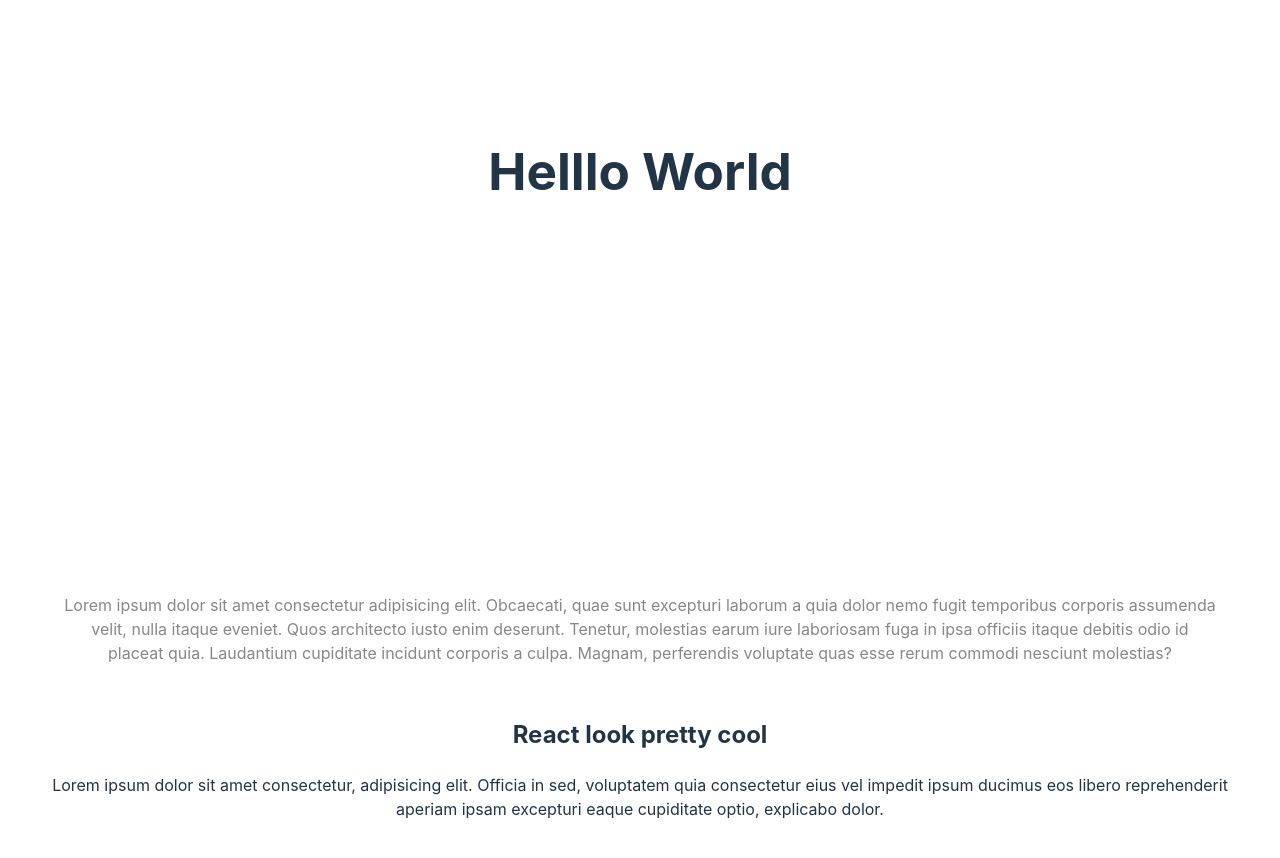
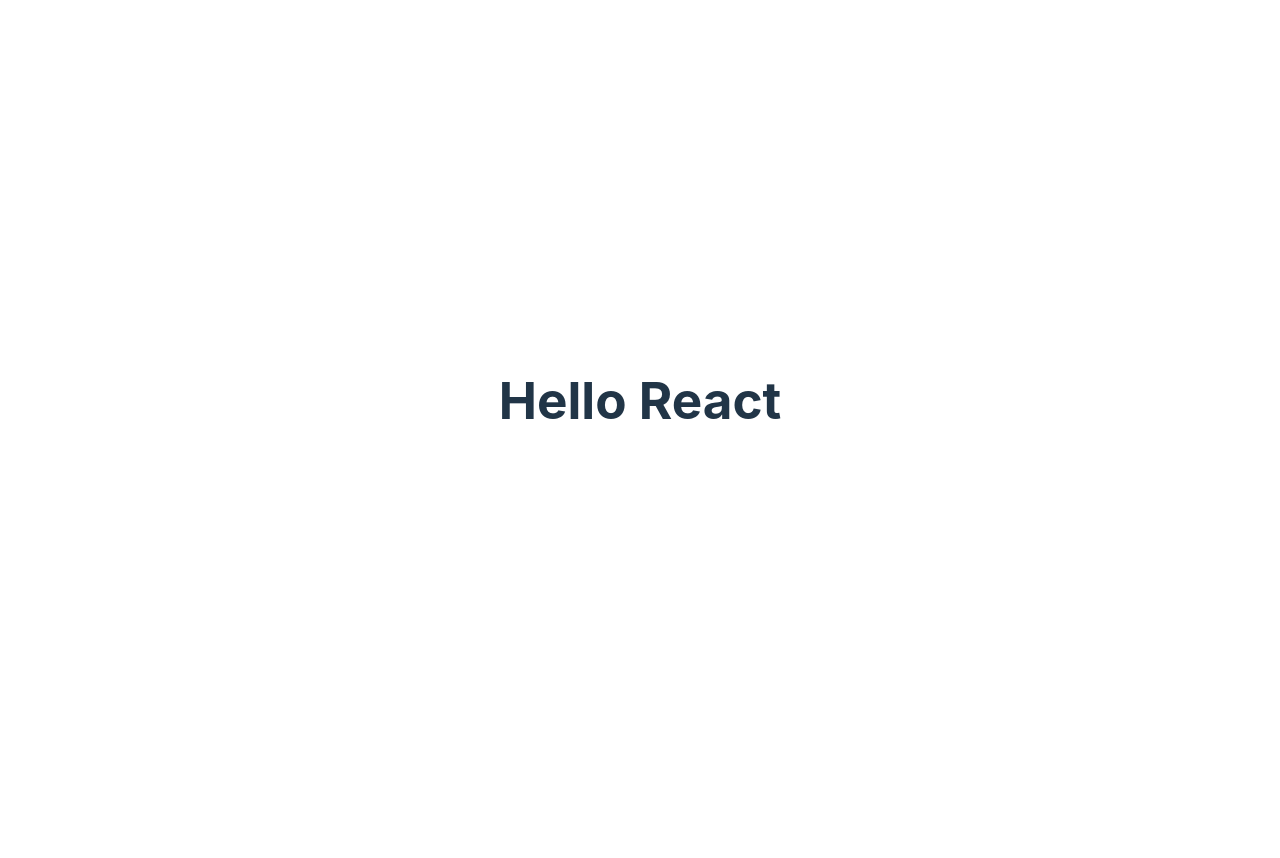
Before and after one commit to dgonc/Pokedex, a React (Vite) app: page / in a window 1280 px wide. Shown: the top 858 px of the page. After the commit the page ends 800 px from the top, so only its background shows below. Built offline with nearby package versions, Linux system fonts and the light colour scheme.

Commit message:
create MyTitle

```diff
--- a/src/App.jsx
+++ b/src/App.jsx
@@ -1,12 +1,15 @@
-import Hello from './Hello';
+import MyTitle from './components/MyTitle';
 
 import './App.css'
 
 function App() {
 
 
-  return Hello();
-
+  return (
+  <div>
+    <MyTitle />
+  </div>
+  );
 }
 
 export default App
--- a/src/Hello.jsx
+++ /dev/null
@@ -1,13 +0,0 @@
-function Hello () {
-    return (
-        <>
-        <h1 class="logo">Helllo World</h1>
-        <p class='read-the-docs card'>Lorem ipsum dolor sit amet consectetur adipisicing elit. Obcaecati, quae sunt excepturi laborum a quia dolor nemo fugit temporibus corporis assumenda velit, nulla itaque eveniet. Quos architecto iusto enim deserunt.
-        Tenetur, molestias earum iure laboriosam fuga in ipsa officiis itaque debitis odio id placeat quia. Laudantium cupiditate incidunt corporis a culpa. Magnam, perferendis voluptate quas esse rerum commodi nesciunt molestias?</p>
-        <h2>React look pretty cool</h2>
-        <p>Lorem ipsum dolor sit amet consectetur, adipisicing elit. Officia in sed, voluptatem quia consectetur eius vel impedit ipsum ducimus eos libero reprehenderit aperiam ipsam excepturi eaque cupiditate optio, explicabo dolor.</p>
-        </>
-    );
-}
-
-export default Hello;
--- /dev/null
+++ b/src/components/MyTitle.jsx
@@ -0,0 +1,5 @@
+function MyTitle() {
+    return <h1>Hello React</h1>;
+  }
+
+  export default MyTitle;
```
